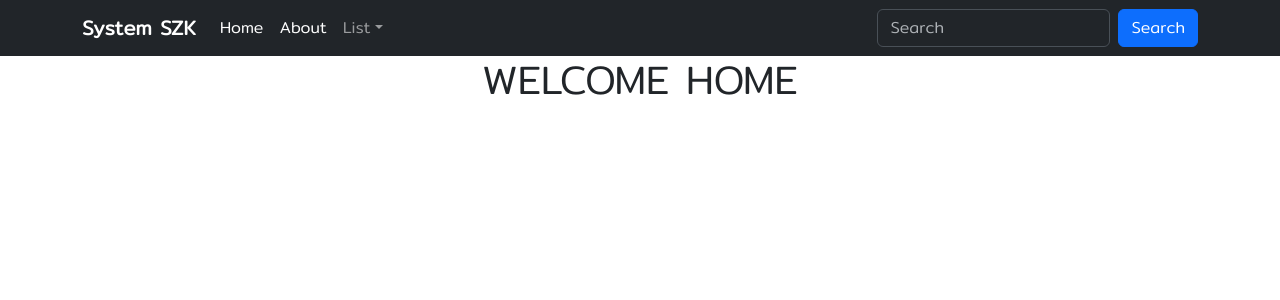
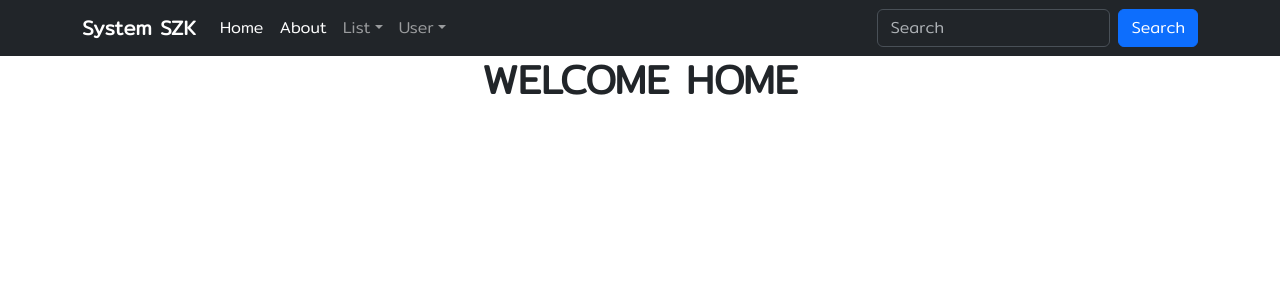
Before and after one commit to CodenameHarriss/React-tesT, a React (Vite) app: page /Home in a window 1280 px wide. Shown: the top 300 px of the page. Built offline with nearby package versions, Linux system fonts and the light colour scheme.

Commit message:
04/10/66

```diff
--- a/src/component/About.jsx
+++ b/src/component/About.jsx
@@ -5,7 +5,7 @@ function About() {
     <div className='container'>
     <div className='row'>
         <div className='text-center'>
-            <h1>ABOUT ME</h1>
+            <h1 className='fw-bold'>ABOUT ME</h1>
         </div>
     </div>
 </div>
--- a/src/component/Home.jsx
+++ b/src/component/Home.jsx
@@ -5,7 +5,7 @@ function Home() {
         <div className='container'>
             <div className='row'>
                 <div className='text-center'>
-                    <h1>WELCOME HOME</h1>
+                    <h1 className='fw-bold'>WELCOME HOME</h1>
                 </div>
             </div>
         </div>
--- a/src/component/Navbar.jsx
+++ b/src/component/Navbar.jsx
@@ -23,10 +23,19 @@ function Navbar() {
                             </a>
                             <ul className="dropdown-menu">
                                 <li><Link className="dropdown-item" to={"/ListData"}>List Data</Link></li>
-                                {/* <li><a className="dropdown-item" href="#">Another action</a></li>
+                            </ul>
+                        </li>
+                        <li className='nav-item dropdown'>
+                            <a className="nav-link dropdown-toggle" href="#" role="button" data-bs-toggle="dropdown" aria-expanded="false">
+                                User
+                            </a>
+                            <ul className='dropdown-menu'>
+                                <li><Link className='dropdown-item' to={"/HomeUser"}>User</Link></li>
+                                <li><Link className="dropdown-item" to={"/Follow"}>Follow</Link></li>
                                 <li><hr className="dropdown-divider" /></li>
-                                <li><a className="dropdown-item" href="#">Something else here</a></li> */}
+                                <li><Link className="dropdown-item" to={"/ProfileUser"}>Profile</Link></li>
                             </ul>
+
                         </li>
                     </ul>
                     <form className="d-flex" role="search">
--- a/src/user-page/HomeUser.jsx
+++ b/src/user-page/HomeUser.jsx
@@ -5,7 +5,7 @@ function HomeUser() {
         <div className='container'>
             <div className='row'>
                 <div className='text-center'>
-                    <h1>WELCOME USER</h1>
+                    <h1 className='fw-bold'>WELCOME USER</h1>
                 </div>
             </div>
         </div>
```
